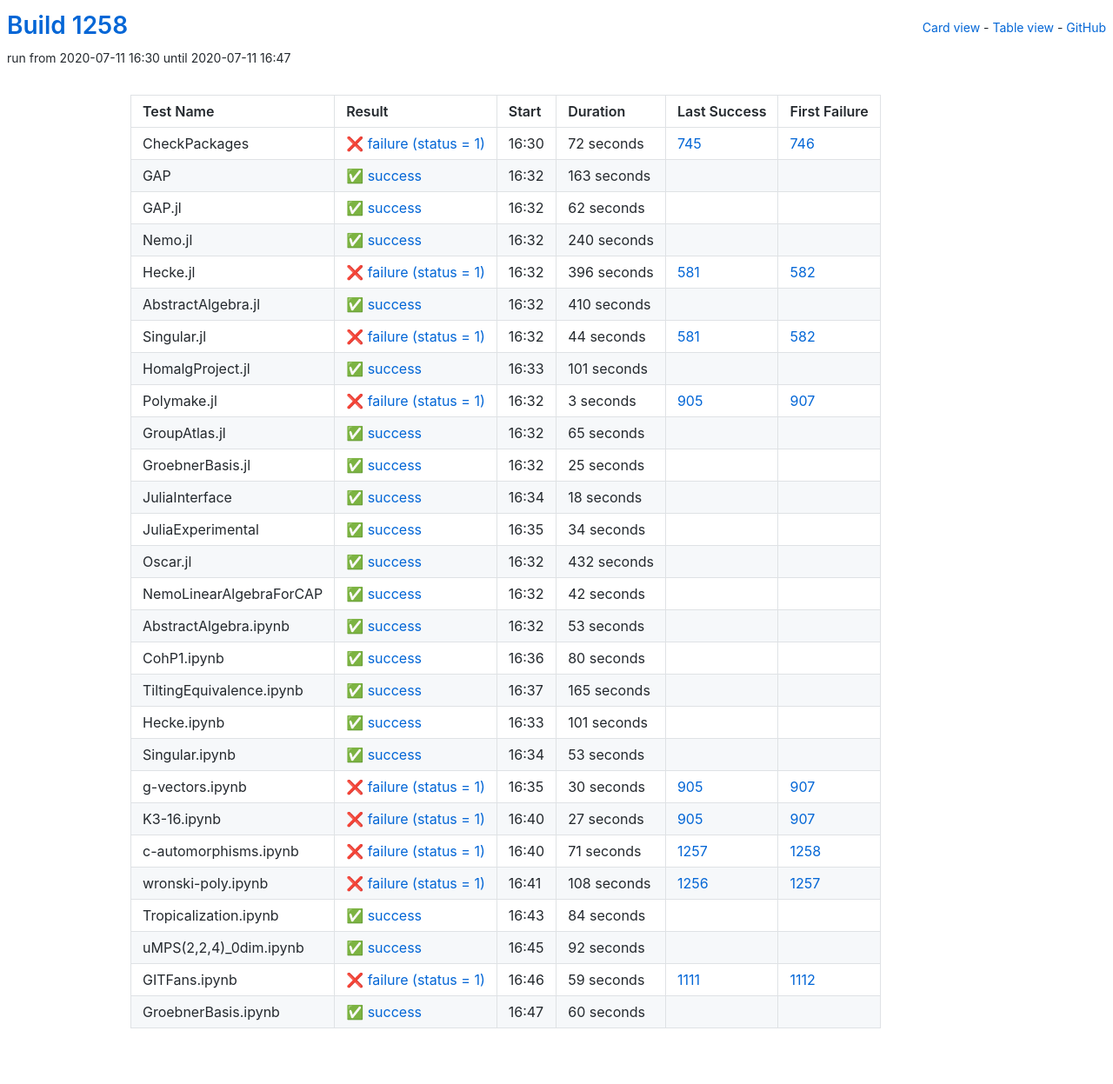
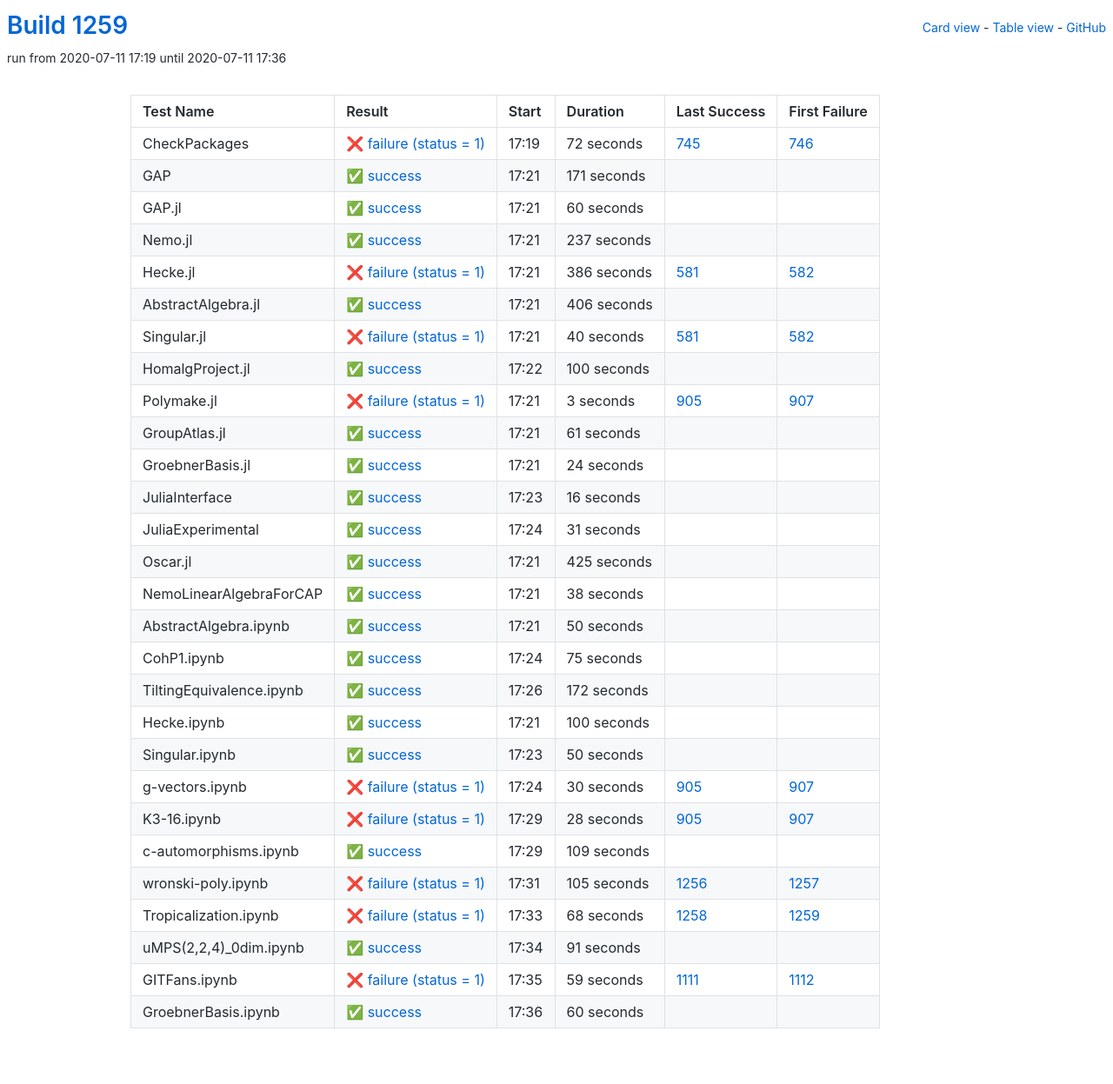
Before and after one commit to oscar-system/oscar-ci-status-1.4, a Jekyll site: the page built from table.html, in a window 1280 px wide. Shown: the whole page at 87% size. Built offline with Jekyll 4.4.1, drawn with Linux system fonts in a browser that asks for light colours.

Commit message:
Build #1259

```diff
--- a/_data/ci.yml
+++ b/_data/ci.yml
@@ -1,6 +1,6 @@
 ---
-build: 1258
-build_url: https://oscarci.mathematik.uni-kl.de/job/oscar-julia-1.4/1258/
+build: 1259
+build_url: https://oscarci.mathematik.uni-kl.de/job/oscar-julia-1.4/1259/
 job: oscar-julia-1.4
 organization: oscar-system
 repo: oscar-ci-status-1.4
@@ -8,8 +8,8 @@ repourl: https://github.com/oscar-system/oscar-ci-status-1.4
 tests:
 - name: CheckPackages
   id: checkpackages
-  log: https://oscarci.mathematik.uni-kl.de/job/oscar-julia-1.4/1258/artifact/logs/build-1258/CheckPackages.log
-  start: 2020-07-11 16:30
+  log: https://oscarci.mathematik.uni-kl.de/job/oscar-julia-1.4/1259/artifact/logs/build-1259/CheckPackages.log
+  start: 2020-07-11 17:19
   success: false
   exitcode: 1
   status: failure
@@ -20,92 +20,92 @@ tests:
   first_failure_url: https://oscarci.mathematik.uni-kl.de/job/oscar-julia-1.4/746/
 - name: GAP
   id: gap
-  log: https://oscarci.mathematik.uni-kl.de/job/oscar-julia-1.4/1258/artifact/logs/build-1258/GAP.log
-  start: 2020-07-11 16:32
+  log: https://oscarci.mathematik.uni-kl.de/job/oscar-julia-1.4/1259/artifact/logs/build-1259/GAP.log
+  start: 2020-07-11 17:21
   success: true
   exitcode: 0
   status: success
-  duration: 163
+  duration: 171
   last_success: false
   last_success_url:
   first_failure: false
   first_failure_url:
 - name: GAP.jl
   id: gap-jl
-  log: https://oscarci.mathematik.uni-kl.de/job/oscar-julia-1.4/1258/artifact/logs/build-1258/GAP.jl.log
-  start: 2020-07-11 16:32
+  log: https://oscarci.mathematik.uni-kl.de/job/oscar-julia-1.4/1259/artifact/logs/build-1259/GAP.jl.log
+  start: 2020-07-11 17:21
   success: true
   exitcode: 0
   status: success
-  duration: 62
+  duration: 60
   last_success: false
   last_success_url:
   first_failure: false
   first_failure_url:
 - name: Nemo.jl
   id: nemo-jl
-  log: https://oscarci.mathematik.uni-kl.de/job/oscar-julia-1.4/1258/artifact/logs/build-1258/Nemo.jl.log
-  start: 2020-07-11 16:32
+  log: https://oscarci.mathematik.uni-kl.de/job/oscar-julia-1.4/1259/artifact/logs/build-1259/Nemo.jl.log
+  start: 2020-07-11 17:21
   success: true
   exitcode: 0
   status: success
-  duration: 240
+  duration: 237
   last_success: false
   last_success_url:
   first_failure: false
   first_failure_url:
 - name: Hecke.jl
   id: hecke-jl
-  log: https://oscarci.mathematik.uni-kl.de/job/oscar-julia-1.4/1258/artifact/logs/build-1258/Hecke.jl.log
-  start: 2020-07-11 16:32
+  log: https://oscarci.mathematik.uni-kl.de/job/oscar-julia-1.4/1259/artifact/logs/build-1259/Hecke.jl.log
+  start: 2020-07-11 17:21
   success: false
   exitcode: 1
   status: failure
-  duration: 396
+  duration: 386
   last_success: 581
   last_success_url: https://oscarci.mathematik.uni-kl.de/job/oscar-julia-1.4/581/
   first_failure: 582
   first_failure_url: https://oscarci.mathematik.uni-kl.de/job/oscar-julia-1.4/582/
 - name: AbstractAlgebra.jl
   id: abstractalgebra-jl
-  log: https://oscarci.mathematik.uni-kl.de/job/oscar-julia-1.4/1258/artifact/logs/build-1258/AbstractAlgebra.jl.log
-  start: 2020-07-11 16:32
+  log: https://oscarci.mathematik.uni-kl.de/job/oscar-julia-1.4/1259/artifact/logs/build-1259/AbstractAlgebra.jl.log
+  start: 2020-07-11 17:21
   success: true
   exitcode: 0
   status: success
-  duration: 410
+  duration: 406
   last_success: false
   last_success_url:
   first_failure: false
   first_failure_url:
 - name: Singular.jl
   id: singular-jl
-  log: https://oscarci.mathematik.uni-kl.de/job/oscar-julia-1.4/1258/artifact/logs/build-1258/Singular.jl.log
-  start: 2020-07-11 16:32
+  log: https://oscarci.mathematik.uni-kl.de/job/oscar-julia-1.4/1259/artifact/logs/build-1259/Singular.jl.log
+  start: 2020-07-11 17:21
   success: false
   exitcode: 1
   status: failure
-  duration: 44
+  duration: 40
   last_success: 581
   last_success_url: https://oscarci.mathematik.uni-kl.de/job/oscar-julia-1.4/581/
   first_failure: 582
   first_failure_url: https://oscarci.mathematik.uni-kl.de/job/oscar-julia-1.4/582/
 - name: HomalgProject.jl
   id: homalgproject-jl
-  log: https://oscarci.mathematik.uni-kl.de/job/oscar-julia-1.4/1258/artifact/logs/build-1258/HomalgProject.jl.log
-  start: 2020-07-11 16:33
+  log: https://oscarci.mathematik.uni-kl.de/job/oscar-julia-1.4/1259/artifact/logs/build-1259/HomalgProject.jl.log
+  start: 2020-07-11 17:22
   success: true
   exitcode: 0
   status: success
-  duration: 101
+  duration: 100
   last_success: false
   last_success_url:
   first_failure: false
   first_failure_url:
 - name: Polymake.jl
   id: polymake-jl
-  log: https://oscarci.mathematik.uni-kl.de/job/oscar-julia-1.4/1258/artifact/logs/build-1258/Polymake.jl.log
-  start: 2020-07-11 16:32
+  log: https://oscarci.mathematik.uni-kl.de/job/oscar-julia-1.4/1259/artifact/logs/build-1259/Polymake.jl.log
+  start: 2020-07-11 17:21
   success: false
   exitcode: 1
   status: failure
@@ -116,140 +116,140 @@ tests:
   first_failure_url: https://oscarci.mathematik.uni-kl.de/job/oscar-julia-1.4/907/
 - name: GroupAtlas.jl
   id: groupatlas-jl
-  log: https://oscarci.mathematik.uni-kl.de/job/oscar-julia-1.4/1258/artifact/logs/build-1258/GroupAtlas.jl.log
-  start: 2020-07-11 16:32
+  log: https://oscarci.mathematik.uni-kl.de/job/oscar-julia-1.4/1259/artifact/logs/build-1259/GroupAtlas.jl.log
+  start: 2020-07-11 17:21
   success: true
   exitcode: 0
   status: success
-  duration: 65
+  duration: 61
   last_success: false
   last_success_url:
   first_failure: false
   first_failure_url:
 - name: GroebnerBasis.jl
   id: groebnerbasis-jl
-  log: https://oscarci.mathematik.uni-kl.de/job/oscar-julia-1.4/1258/artifact/logs/build-1258/GroebnerBasis.jl.log
-  start: 2020-07-11 16:32
+  log: https://oscarci.mathematik.uni-kl.de/job/oscar-julia-1.4/1259/artifact/logs/build-1259/GroebnerBasis.jl.log
+  start: 2020-07-11 17:21
   success: true
   exitcode: 0
   status: success
-  duration: 25
+  duration: 24
   last_success: false
   last_success_url:
   first_failure: false
   first_failure_url:
 - name: JuliaInterface
   id: juliainterface
-  log: https://oscarci.mathematik.uni-kl.de/job/oscar-julia-1.4/1258/artifact/logs/build-1258/JuliaInterface.log
-  start: 2020-07-11 16:34
+  log: https://oscarci.mathematik.uni-kl.de/job/oscar-julia-1.4/1259/artifact/logs/build-1259/JuliaInterface.log
+  start: 2020-07-11 17:23
   success: true
   exitcode: 0
   status: success
-  duration: 18
+  duration: 16
   last_success: false
   last_success_url:
   first_failure: false
   first_failure_url:
 - name: JuliaExperimental
   id: juliaexperimental
-  log: https://oscarci.mathematik.uni-kl.de/job/oscar-julia-1.4/1258/artifact/logs/build-1258/JuliaExperimental.log
-  start: 2020-07-11 16:35
+  log: https://oscarci.mathematik.uni-kl.de/job/oscar-julia-1.4/1259/artifact/logs/build-1259/JuliaExperimental.log
+  start: 2020-07-11 17:24
   success: true
   exitcode: 0
   status: success
-  duration: 34
+  duration: 31
   last_success: false
   last_success_url:
   first_failure: false
   first_failure_url:
 - name: Oscar.jl
   id: oscar-jl
-  log: https://oscarci.mathematik.uni-kl.de/job/oscar-julia-1.4/1258/artifact/logs/build-1258/Oscar.jl.log
-  start: 2020-07-11 16:32
+  log: https://oscarci.mathematik.uni-kl.de/job/oscar-julia-1.4/1259/artifact/logs/build-1259/Oscar.jl.log
+  start: 2020-07-11 17:21
   success: true
   exitcode: 0
   status: success
-  duration: 432
+  duration: 425
   last_success: false
   last_success_url:
   first_failure: false
   first_failure_url:
 - name: NemoLinearAlgebraForCAP
   id: nemolinearalgebraforcap
-  log: https://oscarci.mathematik.uni-kl.de/job/oscar-julia-1.4/1258/artifact/logs/build-1258/NemoLinearAlgebraForCAP.log
-  start: 2020-07-11 16:32
+  log: https://oscarci.mathematik.uni-kl.de/job/oscar-julia-1.4/1259/artifact/logs/build-1259/NemoLinearAlgebraForCAP.log
+  start: 2020-07-11 17:21
   success: true
   exitcode: 0
   status: success
-  duration: 42
+  duration: 38
   last_success: false
   last_success_url:
   first_failure: false
   first_failure_url:
 - name: AbstractAlgebra.ipynb
   id: abstractalgebra-ipynb
-  log: https://oscarci.mathematik.uni-kl.de/job/oscar-julia-1.4/1258/artifact/logs/build-1258/AbstractAlgebra.ipynb.log
-  start: 2020-07-11 16:32
+  log: https://oscarci.mathematik.uni-kl.de/job/oscar-julia-1.4/1259/artifact/logs/build-1259/AbstractAlgebra.ipynb.log
+  start: 2020-07-11 17:21
   success: true
   exitcode: 0
   status: success
-  duration: 53
+  duration: 50
   last_success: false
   last_success_url:
   first_failure: false
   first_failure_url:
 - name: CohP1.ipynb
   id: cohp1-ipynb
-  log: https://oscarci.mathematik.uni-kl.de/job/oscar-julia-1.4/1258/artifact/logs/build-1258/CohP1.ipynb.log
-  start: 2020-07-11 16:36
+  log: https://oscarci.mathematik.uni-kl.de/job/oscar-julia-1.4/1259/artifact/logs/build-1259/CohP1.ipynb.log
+  start: 2020-07-11 17:24
   success: true
   exitcode: 0
   status: success
-  duration: 80
+  duration: 75
   last_success: false
   last_success_url:
   first_failure: false
   first_failure_url:
 - name: TiltingEquivalence.ipynb
   id: tiltingequivalence-ipynb
-  log: https://oscarci.mathematik.uni-kl.de/job/oscar-julia-1.4/1258/artifact/logs/build-1258/TiltingEquivalence.ipynb.log
-  start: 2020-07-11 16:37
+  log: https://oscarci.mathematik.uni-kl.de/job/oscar-julia-1.4/1259/artifact/logs/build-1259/TiltingEquivalence.ipynb.log
+  start: 2020-07-11 17:26
   success: true
   exitcode: 0
   status: success
-  duration: 165
+  duration: 172
   last_success: false
   last_success_url:
   first_failure: false
   first_failure_url:
 - name: Hecke.ipynb
   id: hecke-ipynb
-  log: https://oscarci.mathematik.uni-kl.de/job/oscar-julia-1.4/1258/artifact/logs/build-1258/Hecke.ipynb.log
-  start: 2020-07-11 16:33
+  log: https://oscarci.mathematik.uni-kl.de/job/oscar-julia-1.4/1259/artifact/logs/build-1259/Hecke.ipynb.log
+  start: 2020-07-11 17:21
   success: true
   exitcode: 0
   status: success
-  duration: 101
+  duration: 100
   last_success: false
   last_success_url:
   first_failure: false
   first_failure_url:
 - name: Singular.ipynb
   id: singular-ipynb
-  log: https://oscarci.mathematik.uni-kl.de/job/oscar-julia-1.4/1258/artifact/logs/build-1258/Singular.ipynb.log
-  start: 2020-07-11 16:34
+  log: https://oscarci.mathematik.uni-kl.de/job/oscar-julia-1.4/1259/artifact/logs/build-1259/Singular.ipynb.log
+  start: 2020-07-11 17:23
   success: true
   exitcode: 0
   status: success
-  duration: 53
+  duration: 50
   last_success: false
   last_success_url:
   first_failure: false
   first_failure_url:
 - name: g-vectors.ipynb
   id: g-vectors-ipynb
-  log: https://oscarci.mathematik.uni-kl.de/job/oscar-julia-1.4/1258/artifact/logs/build-1258/g-vectors.ipynb.log
-  start: 2020-07-11 16:35
+  log: https://oscarci.mathematik.uni-kl.de/job/oscar-julia-1.4/1259/artifact/logs/build-1259/g-vectors.ipynb.log
+  start: 2020-07-11 17:24
   success: false
   exitcode: 1
   status: failure
@@ -260,68 +260,68 @@ tests:
   first_failure_url: https://oscarci.mathematik.uni-kl.de/job/oscar-julia-1.4/907/
 - name: K3-16.ipynb
   id: k3-16-ipynb
-  log: https://oscarci.mathematik.uni-kl.de/job/oscar-julia-1.4/1258/artifact/logs/build-1258/K3-16.ipynb.log
-  start: 2020-07-11 16:40
+  log: https://oscarci.mathematik.uni-kl.de/job/oscar-julia-1.4/1259/artifact/logs/build-1259/K3-16.ipynb.log
+  start: 2020-07-11 17:29
   success: false
   exitcode: 1
   status: failure
-  duration: 27
+  duration: 28
   last_success: 905
   last_success_url: https://oscarci.mathematik.uni-kl.de/job/oscar-julia-1.4/905/
   first_failure: 907
   first_failure_url: https://oscarci.mathematik.uni-kl.de/job/oscar-julia-1.4/907/
 - name: c-automorphisms.ipynb
   id: c-automorphisms-ipynb
-  log: https://oscarci.mathematik.uni-kl.de/job/oscar-julia-1.4/1258/artifact/logs/build-1258/c-automorphisms.ipynb.log
-  start: 2020-07-11 16:40
+  log: https://oscarci.mathematik.uni-kl.de/job/oscar-julia-1.4/1259/artifact/logs/build-1259/c-automorphisms.ipynb.log
+  start: 2020-07-11 17:29
+  success: true
+  exitcode: 0
+  status: success
+  duration: 109
+  last_success: false
+  last_success_url:
+  first_failure: false
+  first_failure_url:
+- name: wronski-poly.ipynb
+  id: wronski-poly-ipynb
+  log: https://oscarci.mathematik.uni-kl.de/job/oscar-julia-1.4/1259/artifact/logs/build-1259/wronski-poly.ipynb.log
+  start: 2020-07-11 17:31
   success: false
   exitcode: 1
   status: failure
-  duration: 71
-  last_success: 1257
-  last_success_url: https://oscarci.mathematik.uni-kl.de/job/oscar-julia-1.4/1257/
-  first_failure: 1258
-  first_failure_url: https://oscarci.mathematik.uni-kl.de/job/oscar-julia-1.4/1258/
-- name: wronski-poly.ipynb
-  id: wronski-poly-ipynb
-  log: https://oscarci.mathematik.uni-kl.de/job/oscar-julia-1.4/1258/artifact/logs/build-1258/wronski-poly.ipynb.log
-  start: 2020-07-11 16:41
-  success: false
-  exitcode: 1
-  status: failure
-  duration: 108
+  duration: 105
   last_success: 1256
   last_success_url: https://oscarci.mathematik.uni-kl.de/job/oscar-julia-1.4/1256/
   first_failure: 1257
   first_failure_url: https://oscarci.mathematik.uni-kl.de/job/oscar-julia-1.4/1257/
 - name: Tropicalization.ipynb
   id: tropicalization-ipynb
-  log: https://oscarci.mathematik.uni-kl.de/job/oscar-julia-1.4/1258/artifact/logs/build-1258/Tropicalization.ipynb.log
-  start: 2020-07-11 16:43
+  log: https://oscarci.mathematik.uni-kl.de/job/oscar-julia-1.4/1259/artifact/logs/build-1259/Tropicalization.ipynb.log
+  start: 2020-07-11 17:33
+  success: false
+  exitcode: 1
+  status: failure
+  duration: 68
+  last_success: 1258
+  last_success_url: https://oscarci.mathematik.uni-kl.de/job/oscar-julia-1.4/1258/
+  first_failure: 1259
+  first_failure_url: https://oscarci.mathematik.uni-kl.de/job/oscar-julia-1.4/1259/
+- name: uMPS(2,2,4)_0dim.ipynb
+  id: umps-2-2-4-0dim-ipynb
+  log: https://oscarci.mathematik.uni-kl.de/job/oscar-julia-1.4/1259/artifact/logs/build-1259/uMPS-2-2-4-_0dim.ipynb.log
+  start: 2020-07-11 17:34
   success: true
   exitcode: 0
   status: success
-  duration: 84
-  last_success: false
-  last_success_url:
-  first_failure: false
-  first_failure_url:
-- name: uMPS(2,2,4)_0dim.ipynb
-  id: umps-2-2-4-0dim-ipynb
-  log: https://oscarci.mathematik.uni-kl.de/job/oscar-julia-1.4/1258/artifact/logs/build-1258/uMPS-2-2-4-_0dim.ipynb.log
-  start: 2020-07-11 16:45
-  success: true
-  exitcode: 0
-  status: success
-  duration: 92
+  duration: 91
   last_success: false
   last_success_url:
   first_failure: false
   first_failure_url:
 - name: GITFans.ipynb
   id: gitfans-ipynb
-  log: https://oscarci.mathematik.uni-kl.de/job/oscar-julia-1.4/1258/artifact/logs/build-1258/GITFans.ipynb.log
-  start: 2020-07-11 16:46
+  log: https://oscarci.mathematik.uni-kl.de/job/oscar-julia-1.4/1259/artifact/logs/build-1259/GITFans.ipynb.log
+  start: 2020-07-11 17:35
   success: false
   exitcode: 1
   status: failure
@@ -332,8 +332,8 @@ tests:
   first_failure_url: https://oscarci.mathematik.uni-kl.de/job/oscar-julia-1.4/1112/
 - name: GroebnerBasis.ipynb
   id: groebnerbasis-ipynb
-  log: https://oscarci.mathematik.uni-kl.de/job/oscar-julia-1.4/1258/artifact/logs/build-1258/GroebnerBasis.ipynb.log
-  start: 2020-07-11 16:47
+  log: https://oscarci.mathematik.uni-kl.de/job/oscar-julia-1.4/1259/artifact/logs/build-1259/GroebnerBasis.ipynb.log
+  start: 2020-07-11 17:36
   success: true
   exitcode: 0
   status: success
```
Also changed, not shown: README.md.
